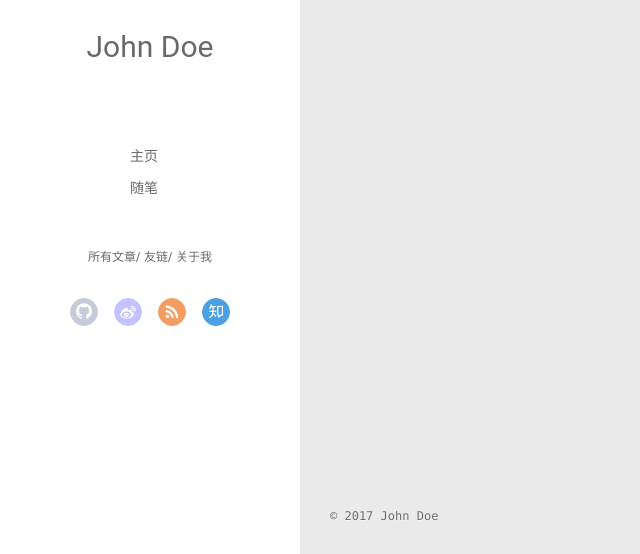
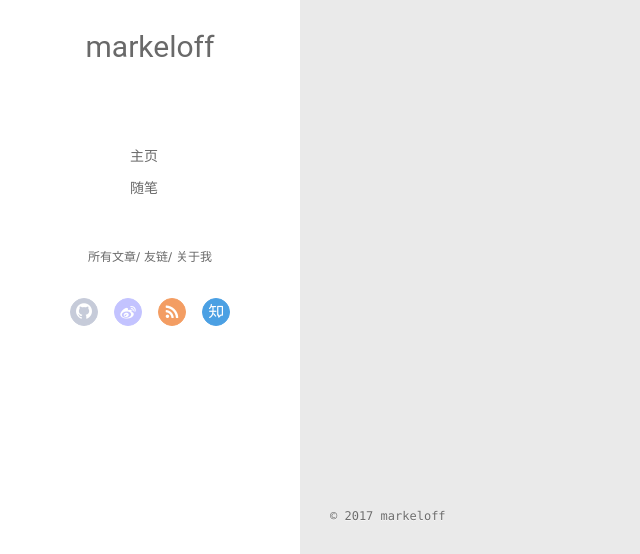
Before and after one commit to markeloff/markeloff.github.io, a plain HTML site: page archives/index.html in a window 1280 px wide. Shown: the part 243-797 px from the top of the page, 0-640 px from the left. Drawn offline with Linux system fonts and the light colour scheme.

Commit message:
Site updated: 2017-12-18 11:38:57

```diff
--- a/archives/index.html
+++ b/archives/index.html
@@ -45,7 +45,7 @@
 			<img src="" class="js-avatar">
 		</a>
 		<hgroup>
-		  <h1 class="header-author"><a href="/">John Doe</a></h1>
+		  <h1 class="header-author"><a href="/">markeloff</a></h1>
 		</hgroup>
 
 
@@ -103,7 +103,7 @@
 				<img src="" class="js-avatar">
 			</div>
 			<hgroup>
-			  <h1 class="header-author js-header-author">John Doe</h1>
+			  <h1 class="header-author js-header-author">markeloff</h1>
 			</hgroup>
 
 
@@ -201,7 +201,7 @@
   <div class="outer">
     <div id="footer-info">
     	<div class="footer-left">
-    		&copy; 2017 John Doe
+    		&copy; 2017 markeloff
     	</div>
       	<div class="footer-right">
       		<a href="http://hexo.io/" target="_blank">Hexo</a>  Theme <a href="https://github.com/litten/hexo-theme-yilia" target="_blank">Yilia</a> by Litten
```
Also changed, not shown: 2017/12/18/hello-world/index.html (+3 -3 lines), archives/2017/12/index.html (+3 -3 lines), archives/2017/index.html (+3 -3 lines), index.html (+3 -3 lines).
